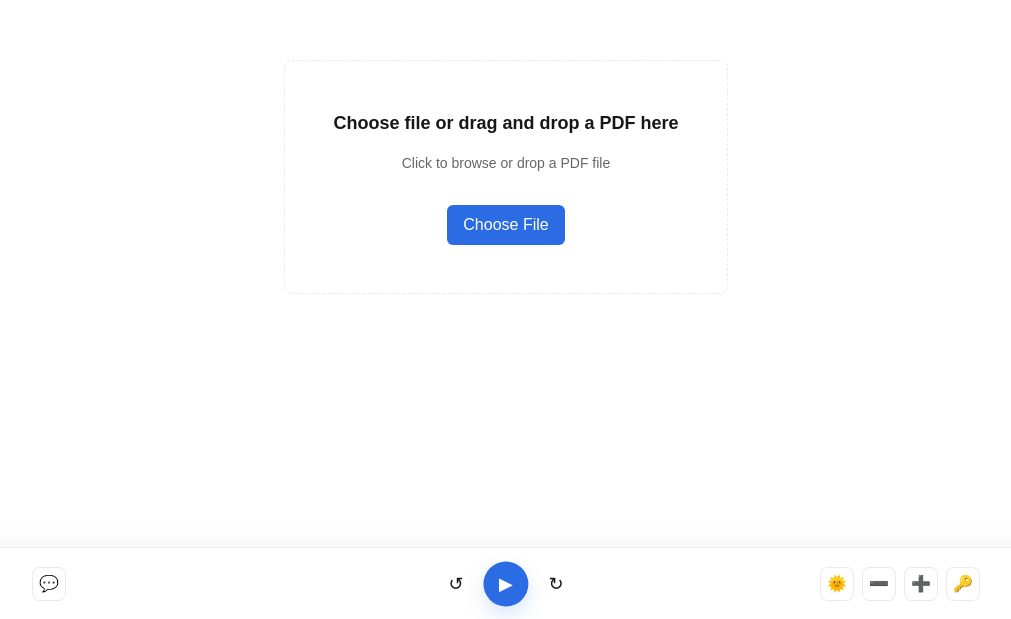
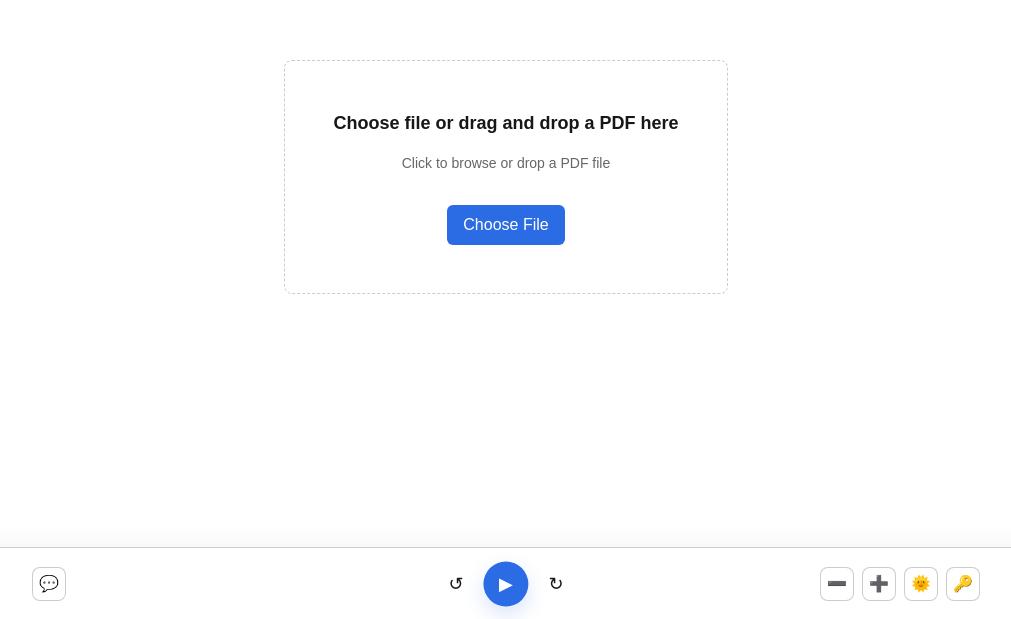
Before and after one commit to imranpollob/document-echo, a Next.js app: page / in a window 1280 px wide. Shown: the part 181-800 px from the top of the page, without its empty margins (134-1145 px from the left). Built offline with nearby package versions, Linux system fonts and the light colour scheme.

Commit message:
fixed zoom highlighting issue

```diff
--- a/app/globals.css
+++ b/app/globals.css
@@ -55,14 +55,10 @@
 /* Card and muted text tokens */
 :root {
   --card-bg: #ffffff;
-  --card-border: rgba(0, 0, 0, 0.08);
+  --card-border: rgba(0, 0, 0, 0.2);
   --muted: #666666;
-}
-
-/* Audio/theme variables */
-:root {
   --audio-bg: #ffffff;
-  --audio-border: rgba(0, 0, 0, 0.06);
+  --audio-border: rgba(0, 0, 0, 0.2);
 }
 
 /* Dark theme overrides */
@@ -70,9 +66,9 @@
   --background: #071228;
   --foreground: #e6eef8;
   --audio-bg: #071428;
-  --audio-border: rgba(255, 255, 255, 0.06);
+  --audio-border: rgba(255, 255, 255, 0.2);
   --card-bg: #071428;
-  --card-border: rgba(255, 255, 255, 0.06);
+  --card-border: rgba(255, 255, 255, 0.2);
   --muted: #9fb4c8;
 }
 
@@ -274,11 +270,10 @@ nr-sentence.playing {
   margin-left: 5px;
   font-size: 13px;
   color: var(--foreground);
-  max-width: 220px;
+  max-width: 150px;
   white-space: nowrap;
   overflow: hidden;
   text-overflow: ellipsis;
-  min-width: 240px;
 }
 
 /* PDF viewer layout styles moved from inline styles in PdfViewer.tsx */
--- a/components/AudioBar.tsx
+++ b/components/AudioBar.tsx
@@ -178,6 +178,10 @@ export default function AudioBar() {
 
         <div className="audio-right">
           <div style={{ display: 'flex', alignItems: 'center', gap: 8 }}>
+            <button className="bar-btn" title="Zoom out" onClick={() => { const z = useAudioStore.getState().zoomOut; z(); }}>➖</button>
+
+            <button className="bar-btn" title="Zoom in" onClick={() => { const z = useAudioStore.getState().zoomIn; z(); }}>➕</button>
+
             <button
               aria-label={theme === 'dark' ? 'Switch to light theme' : 'Switch to dark theme'}
               type="button"
@@ -186,10 +190,7 @@ export default function AudioBar() {
             >
               {theme === 'dark' ? '🌙' : '🌞'}
             </button>
-            <button className="bar-btn" title="Zoom out" onClick={() => { const z = useAudioStore.getState().zoomOut; z(); }}>➖</button>
-            <button className="bar-btn" title="Zoom in" onClick={() => { const z = useAudioStore.getState().zoomIn; z(); }}>➕</button>
 
-            <div>
             <button
               onClick={(e) => {
                 e.stopPropagation();
@@ -250,6 +251,5 @@ export default function AudioBar() {
         </div>
       </div>
     </div>
-    </div>
   );
 }
--- a/components/PdfViewer.tsx
+++ b/components/PdfViewer.tsx
@@ -186,6 +186,35 @@ export const PdfViewer = ({ file }: PdfViewerProps) => {
             ? textDivs
             : Array.from(textLayer.div.querySelectorAll<HTMLElement>('span[role="presentation"]'));
 
+          // FIX: Convert pdf.js percentage-based positioning to absolute pixels
+          // This ensures correct alignment during zoom, matching NaturalReader behavior
+          spans.forEach((span) => {
+            // 1. Fix Position (Left/Top)
+            // pdf.js outputs 'left: 12.34%; top: 56.78%;' -> convert to pixels based on viewport
+            if (span.style.left.endsWith('%')) {
+              const leftPerc = parseFloat(span.style.left);
+              span.style.left = `${(leftPerc / 100) * viewport.width}px`;
+            }
+            if (span.style.top.endsWith('%')) {
+              const topPerc = parseFloat(span.style.top);
+              span.style.top = `${(topPerc / 100) * viewport.height}px`;
+            }
+
+            // 2. Fix Font Size
+            // pdf.js outputs 'font-size: calc(var(--scale-factor) * 12.34px)'
+            // We need to set it to '12.34 * scale' in pixels
+            const currentFontSize = span.style.fontSize;
+            if (currentFontSize && currentFontSize.includes('calc')) {
+              // Regex to extract the base size (e.g. 8.97 from "* 8.97px")
+              const match = currentFontSize.match(/\*\s*([\d.]+)px/);
+              if (match && match[1]) {
+                const baseSize = parseFloat(match[1]);
+                const newSize = baseSize * viewport.scale;
+                span.style.fontSize = `${newSize}px`;
+              }
+            }
+          });
+
           tagSentencesInTextLayer(spans, textContent.items, pageSegments, pageNum, segmentOffset);
 
           // Ensure pointer events and stacking for hover/click
```
Lines whose indentation alone changed are shown as unchanged.
